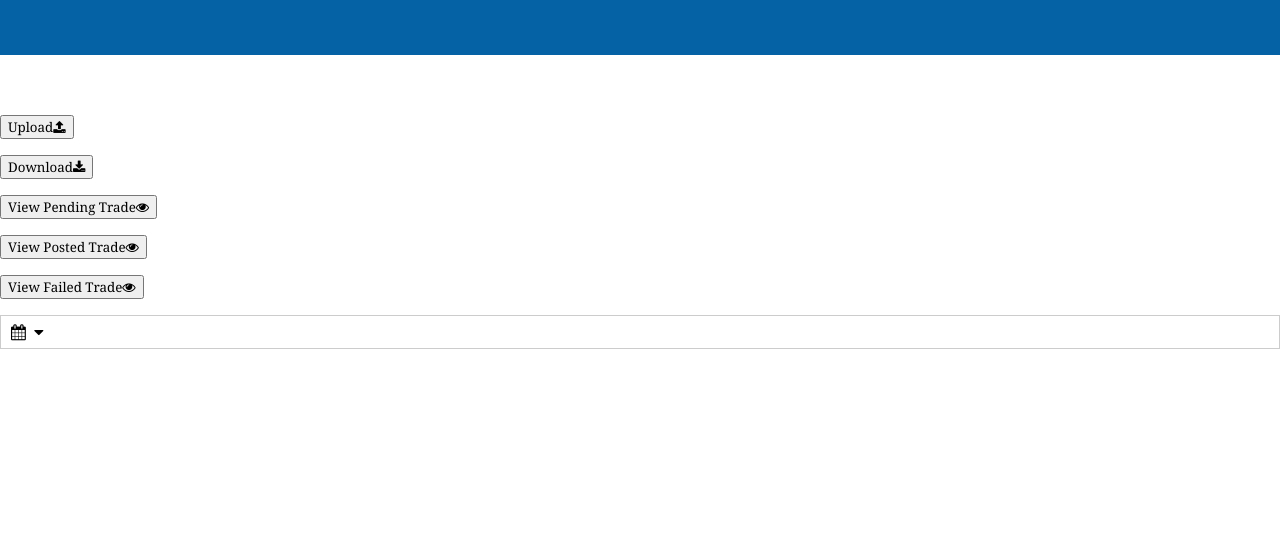
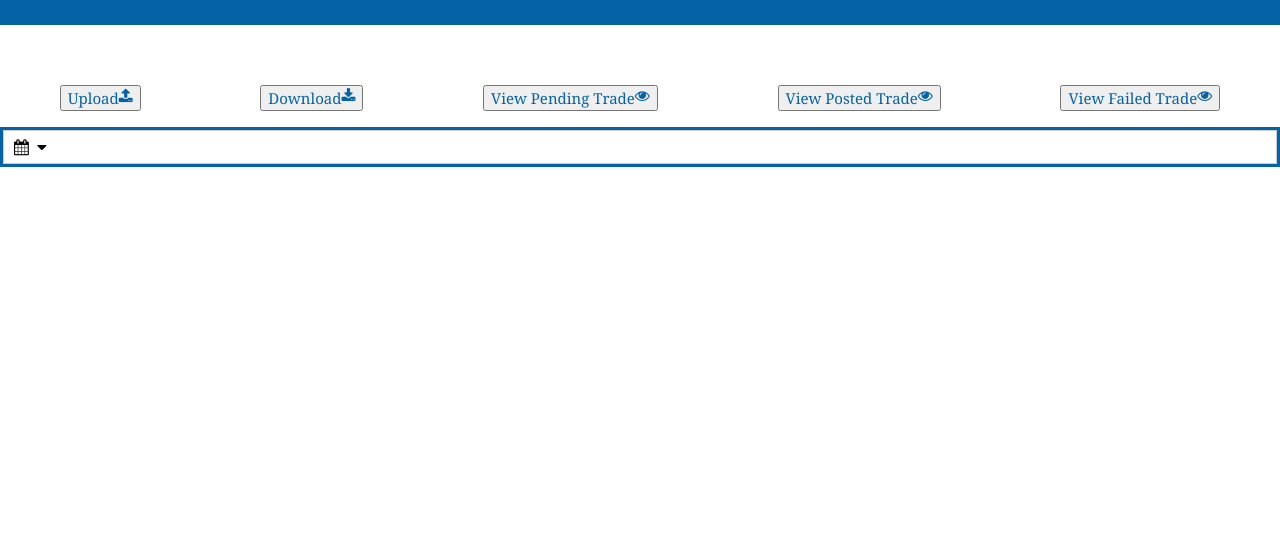
Before and after one commit to Big-Engine/cbn-blotter-report2, a plain HTML site: page Dashboard.html in a window 1280 px wide. Shown: the part 241-800 px from the top of the page. Drawn offline with Linux system fonts and the light colour scheme; files whose address does not match are found by name.

Commit message:
Add files via upload

```diff
--- a/my.css
+++ b/my.css
@@ -14,7 +14,7 @@ body {
     position:relative;
     padding-left: 50px;
     padding-right: 50px;
-    padding-bottom: 50px;
+    padding-bottom: 20px;
     padding-top: 50px;
     /* text-align: center;
     font-weight: 500; */
@@ -28,6 +28,52 @@ body {
     direction: ltr;
     padding-bottom: 0%;
     font-size: xx-large;
+.heading {
+  font-size: xx-large;
+  color: white;
+}
+}
+.sidebar {
+  display:flex;
+  flex-direction: row;
+  border: 10px;
+  justify-content: space-around;
+
+}
+.Upload {
+  display: flex;
+  color: #0563a5;
+  font-size: 15px;
+  /* border: 1px solid black; */
+}
+.Download {
+  display: flex;
+  color: #0563a5;
+  font-size: 15px;
+  /* border: 1px solid black; */
+}
+.VPT {
+  display: flex;
+  color: #0563a5;
+  font-size: 15px;
+  /* border: 1px solid black; */
+}
+.VPoT {
+  display: flex;
+  color: #0563a5;
+  font-size: 15px;
+  /* border: 1px solid black; */
+}
+.VFT {
+  display: flex;
+  color: #0563a5;
+  font-size: 15px;
+  /* border: 1px solid black; */
+}
+.datecontainer {
+  border: 3px solid #0563a5;
+  display: flex;
+  flex-direction: row;
 }
 .img {
     width: 200%; /* Set width */
@@ -42,15 +88,16 @@ body {
 .flip-card {
     display: flex;
     flex-direction: row;
-    margin-left: auto;   /* for elements you want to push to teh far end (right) */
+    flex-flow: row-reverse;
+    /* margin-left: auto;   for elements you want to push to teh far end (right) */
     /* margin-right: auto;  for elements you want to push to teh far end (right) */
+    /* margin-bottom: 0%; */
     background-color: transparent;
     width: 300px;
-    height: 200px;
+    height: 500px;
     border: 2px solid #0563a5;
     perspective: 1000px; /* Remove this if you don't want the 3D effect */
 }
-
   /* This container is needed to position the front and back side */
 .flip-card-inner {
     position: relative;
@@ -65,7 +112,6 @@ body {
 .flip-card:hover .flip-card-inner {
     transform: rotateY(180deg);
 }
-
   /* Position the front and back side */
 .flip-card-front, .flip-card-back {
     position: absolute;
@@ -74,22 +120,25 @@ body {
     -webkit-backface-visibility: hidden; /* Safari */
     backface-visibility: hidden;
 }
-
   /* Style the front side (fallback if image is missing) */
 .flip-card-front {
     background-color: #bbb;
     color: #0563a5;
 }
-
   /* Style the back side */
 .flip-card-back {
     background-color: #0563a5;
     color: white;
     transform: rotateY(180deg);
+    font-size: large;
 }
-.container1 {
-  border: 2px solid #0563a5;
-}
+/* .container1 {
+  border: 2px solid #0563a5; */
+/* }
+.backimg {
+  background-image: ("./assets/background image.avif");
+  width: max-content;
+} */
 
     /* background-size: cover; For background images */
     /* border-radius: 50%; */
@@ -107,3 +156,9 @@ body {
     flex-direction: column;
     justify-content: space-evenly;
     color: #0563a5; */
+
+@media only screen and (max-width: 800px){
+ body {
+  background-color: #bbb;
+ }
+}
```
Lines whose indentation alone changed are shown as unchanged.
